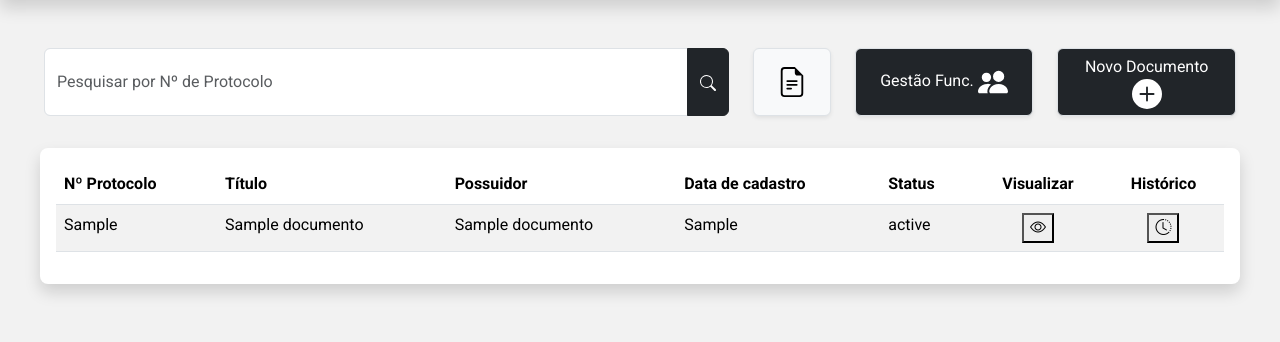
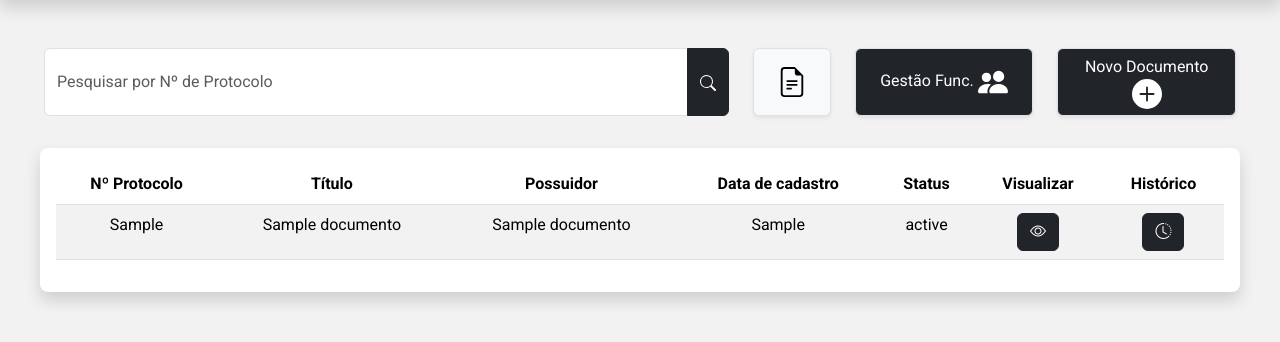
Before and after one commit to Pgustavols/sistema_de_cadastro_de_protocolos, a PHP site: page /View/inicioGestor.php in a window 1280 px wide. Shown: the part 104-446 px from the top of the page. Run offline with PHP 8.4, Linux system fonts and the light colour scheme; tables that the repository leaves empty or names only in its code hold one stand-in row (values such as "Sample post").

Commit message:
Alterações Inicio Gestor

```diff
--- a/Model/Usuario.php
+++ b/Model/Usuario.php
@@ -70,10 +70,10 @@
 
                 if ($conn->query($sql) === TRUE){
                     $conn->close();
-                    return TRUE;
+                    return true;
                 }else{
                     $conn->close();
-                    return FALSE;
+                    return false;
                 }
             }
 
--- a/View/inicioGestor.php
+++ b/View/inicioGestor.php
@@ -172,11 +172,11 @@
                 <br>
                     <table class="table table-striped table-hover rounded-3 shadow">
                         <thead>
-                            <th>Nome</th>
-                            <th>Setor</th>
-                            <th>Nível</th>
-                            <th>Editar</th>
-                            <th>Excluir</th>
+                            <th class="text-center">Nome</th>
+                            <th class="text-center">Setor</th>
+                            <th class="text-center">Nível</th>
+                            <th class="text-center">Editar</th>
+                            <th class="text-center">Desativar</th>
                         </thead>
                         <?php
                     $dCon = new UsuarioController();
@@ -184,22 +184,19 @@
                     if($results != null)
                     while($row = $results->fetch_object()) {
                     echo '<tr>';
-                    echo '<td>'.$row->nome.'</td>';
-                    echo '<td>'.$row->setor.'</td>';
-                    echo '<td>'.$row->nivel.'</td>';
+                    echo '<td class="text-center">'.$row->nome.'</td>';
+                    echo '<td class="text-center">'.$row->setor.'</td>';
+                    echo '<td class="text-center">'.$row->nivel.'</td>';
                     echo '<td>
-                    <form action="../Controller/Navegacao.php" method="post">
+                    <form action="../Controller/Navegacao.php" method="post" class="text-center">
                         <input type="hidden" name="cpfEdit" value="'.$row->cpf.'">
-                        <button name="btnEditarUsuario" class="w3-button w3-block w3-blue
-                        w3-cell w3-round-large">
-                        <i class="bi bi-pencil"></i></button></td>';
+                        <button name="btnEditarUsuario" class="text-center btn btn-primary">
+                        <i class="bi bi-pencil"></i></button></form></td>';
                         echo '<td>
-                        <form action="../Controller/Navegacao.php" method="post">
-                        <input type="hidden" name="cpfExc" value="'.$row->cpf.'">
-                        <button name="btnExcluirUsuario" class="w3-button w3-block w3-blue
-                        w3-cell w3-round-large">
-                        <i class="bi bi-trash"></i></button></td>
-                    </form>';
+                    <form action="../Controller/Navegacao.php" method="post" class="text-center">
+                        <input type="hidden" name="cpfDes" value="'.$row->cpf.'">
+                        <button name="btnDesativarUsuario" class="text-center btn btn-danger">
+                        <i class="bi bi-person-fill-x"></i></button></form></td>';
                     echo '</tr>';
                     }
             ?>
@@ -212,6 +209,9 @@
     <div class="modal fade" id="telaNovoFuncionario" tabindex="-1" aria-labelledby="telaNovoFuncionarioLabel" aria-hidden="true">
         <div class="modal-dialog modal-lg">
             <div class="modal-content">
+            <div class="modal-header">
+                    <button type="button" class="btn-close" data-bs-dismiss="modal" aria-label="Fechar"></button>
+                </div>
                 <div class="modal-body row align-items-center p-4">
                     <div class="col-6 text-center">
                         <img src="../Img/Logo.png" alt="Logo" class="figure-img img-fluid rounded">
@@ -237,16 +237,13 @@
                                     <label for="txtEmail">E-mail</label>
                                 </div>
                                 <div class="form-floating mb-3">
+                                    <input type="text" class="form-control" id="txtNivel" name="txtNivel" placeholder="Nível">
+                                    <label for="txtNivel">Nível</label>
+                                </div>
+                                <div class="form-floating mb-3">
                                     <input type="password" class="form-control" id="txtSenha" name="txtSenha" placeholder="Senha">
                                     <label for="txtSenha">Senha</label>
-                                </div>
-                                <div class="form-floating mb-3">
-                                    <input type="password" class="form-control" id="txtConfirmSenha" name="txtConfirmarSenha" placeholder="Confirmar Senha">
-                                    <label for="txtConfirmarSenha">Confirmar Senha</label>
-                                </div>
-                                <div class="form-floating mb-3">
-                                    <input type="text" class="form-control" id="txtNivel" name="txtNivel" placeholder="Nível">
-                                    <label for="txtNivel">Nível</label>
+                                    <span id="senha-error" class="error"></span>
                                 </div>
                             <button name="btnCadastrarUser" class="btn btn-dark">Cadastrar</button>
                         </form>
@@ -280,11 +277,11 @@
     <div class="mx-4 p-3 font-padrao rounded-3 shadow" style="background-color: white;">
         <table class="table table-striped table-hover">
             <thead>
-                <th>Nº Protocolo</th>
-                <th>Título</th>
-                <th>Possuidor</th>
-                <th>Data de cadastro</th>
-                <th>Status</th>
+                <th class="text-center">Nº Protocolo</th>
+                <th class="text-center">Título</th>
+                <th class="text-center">Possuidor</th>
+                <th class="text-center">Data de cadastro</th>
+                <th class="text-center">Status</th>
                 <th class="text-center">Visualizar</th>
                 <th class="text-center">Histórico</th>
             </thead>
@@ -294,24 +291,21 @@
                 if($results != null)
                 while($row = $results->fetch_object()) {
                 echo '<tr>';
-                echo '<td>'.$row->nProtocolo.'</td>';
-                echo '<td>'.$row->titulo.'</td>';
-                echo '<td>'.$row->nome.'</td>';
-                echo '<td>'.$row->data_de_cadastro.'</td>';
-                echo '<td>'.$row->estado.'</td>';
+                echo '<td class="text-center">'.$row->nProtocolo.'</td>';
+                echo '<td class="text-center">'.$row->titulo.'</td>';
+                echo '<td class="text-center">'.$row->nome.'</td>';
+                echo '<td class="text-center">'.$row->data_de_cadastro.'</td>';
+                echo '<td class="text-center">'.$row->estado.'</td>';
                 echo '<td class="text-center">
                 <form action="../Controller/Navegacao.php" method="post">
                 <input type="hidden" name="nProtocoloVisualizacaoGestor" value="'.$row->nProtocolo.'">
-                <button name="btnVisualizarDocGestor" class="w3-button w3-block w3-blue
-                w3-cell w3-round-large">
-                <i class="bi bi-eye"></i></button></td>';
+                <button name="btnVisualizarDocGestor" class="btn btn-dark">
+                <i class="bi bi-eye"></i></button></form></td>';
                 echo '<td class="text-center">
                 <form action="../Controller/Navegacao.php" method="post">
                 <input type="hidden" name="nProtocoloHistGestor" value="'.$row->nProtocolo.'">
-                <button name="btnHistoricoDocGestor" class="w3-button w3-block w3-blue
-                w3-cell w3-round-large">
-                <i class="bi bi-clock-history"></i></button></td>
-                </form>';
+                <button name="btnHistoricoDocGestor" class="btn btn-dark">
+                <i class="bi bi-clock-history"></i></button></form></td>';
                 echo '</tr>';
                 }
             ?>
```
Also changed, not shown: Controller/Navegacao.php (+11 -15 lines), View/cadastroNaoRealizado.php (added, +45 -0 lines), View/cadastroRealizado.php (added, +45 -0 lines).
